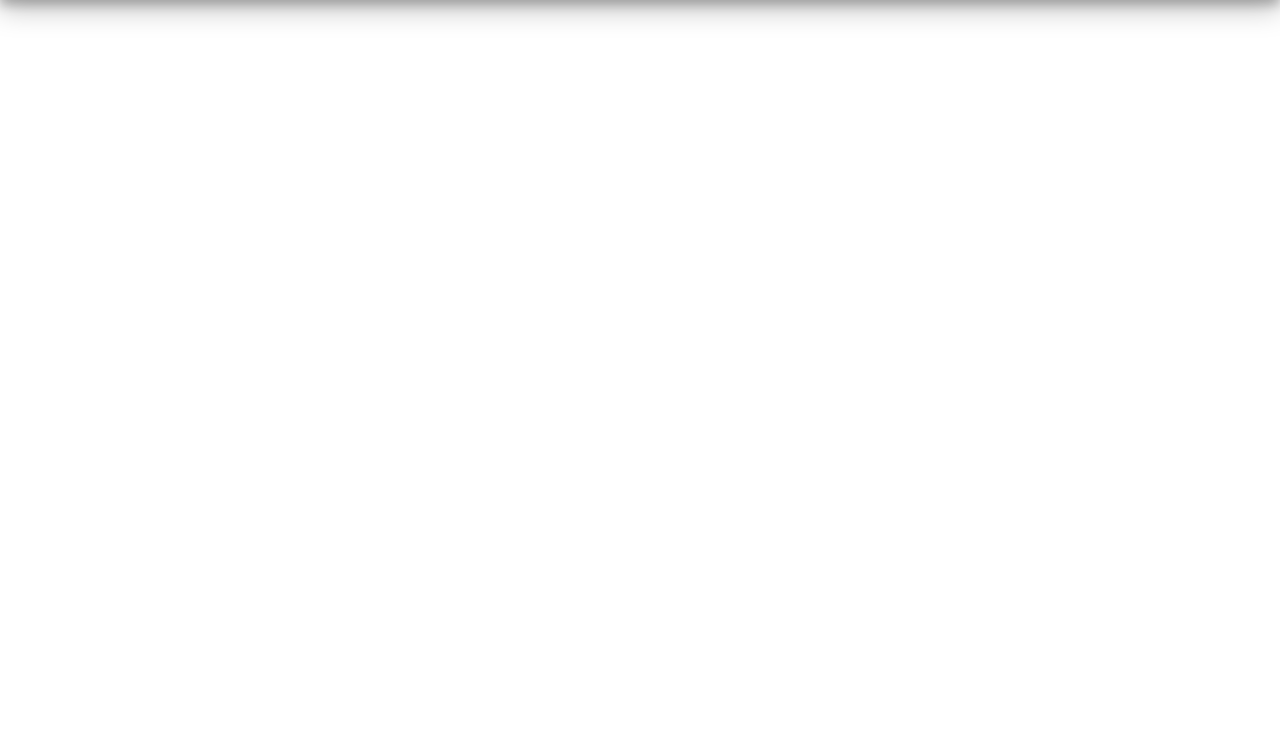
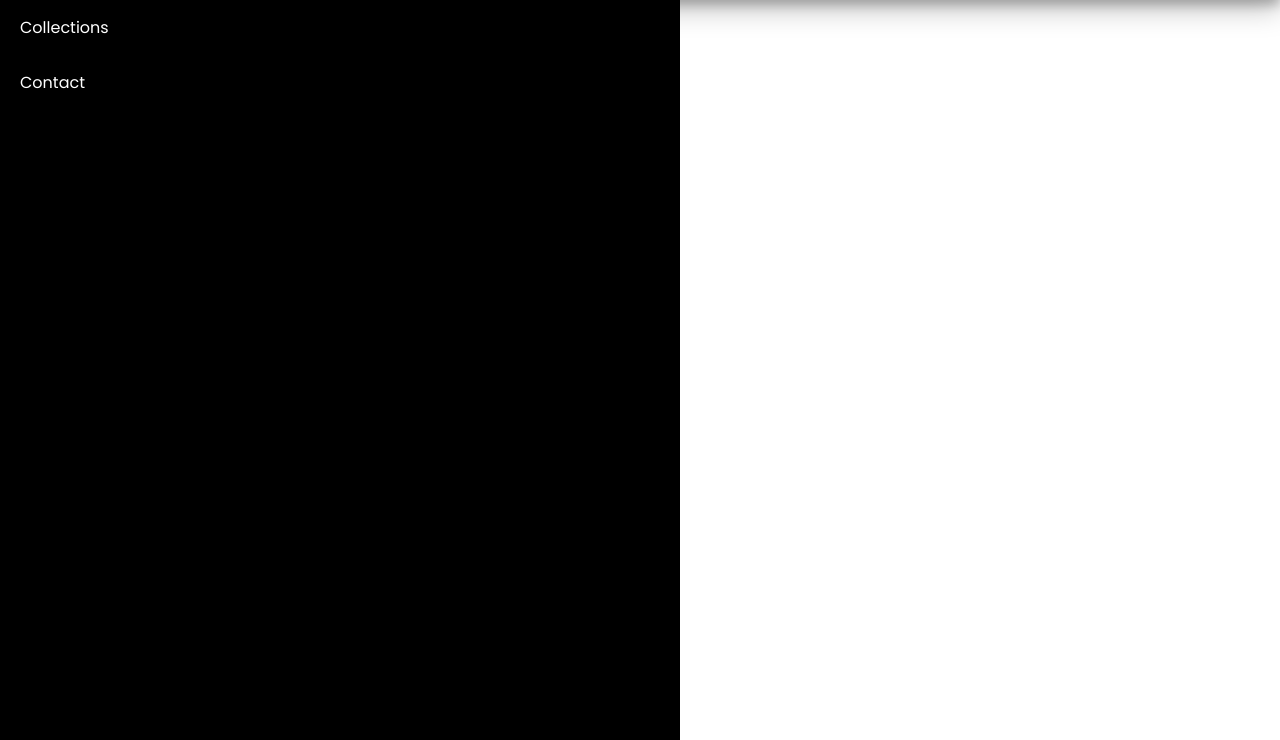
Before and after one commit to chandrashekar68/e-commerce-frontend, a plain HTML site: page index.html in a window 1280 px wide. Shown: the part 60-800 px from the top of the page. Drawn offline with Linux system fonts and the light colour scheme.

Commit message:
added side navbar and its style

```diff
--- a/index.html
+++ b/index.html
@@ -32,5 +32,19 @@
                 <i class="fa-solid fa-bars"></i>
             </div>
     </nav>
+    <div class="side-navbar">
+        <p style="color: white;">
+            <i class="fa-solid fa-x"></i>
+
+        <P>
+            <div class="side-navbar-links">
+                <p class="side-navbar-link"><a href="">Home</a></p>
+                <p class="side-navbar-link"><a href="">Collections</a></p>
+                <p class="side-navbar-link"><a href="">Contact</a></p>
+            </div>
+
+
+
+    </div>
   </body>
 </html>
--- a/style.css
+++ b/style.css
@@ -37,3 +37,21 @@ body{
 
     }
 }
+
+.side-navbar-links{
+    background-color: black;
+    width:50% ;
+    height:100%;
+    position: fixed;
+    top:0;
+    left: 0;
+    padding: 20px;
+    color: white;
+}
+.side-navbar-link{
+  margin-bottom: 30px;
+}
+.side-navbar-links a{
+    text-decoration: none;
+    color: white;
+}
```
